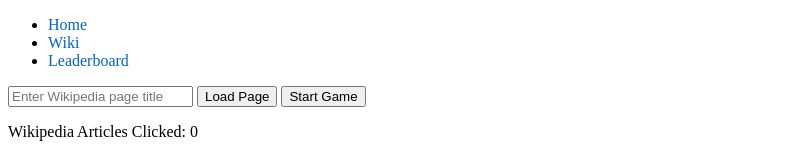
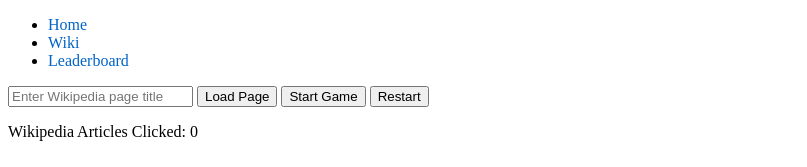
Before and after one commit to jbq2/CS490-wikihunt, a SvelteKit app: page /wiki in a window 1280 px wide. Shown: the top 167 px of the page, without its empty margins (0-807 px from the left). Built offline with nearby package versions, Linux system fonts and the light colour scheme.

Commit message:
created restart button; resets timer, count, page

```diff
--- a/src/shared-components/Timer.svelte
+++ b/src/shared-components/Timer.svelte
@@ -2,6 +2,7 @@
     let minutes = 0;
     let seconds = 0;
     let timer: number;
+    let isRestart = false;
 
     export function startTimer() {
         stop();
@@ -16,11 +17,21 @@
             else {
                 seconds++;
             }
+
+
+            if(isRestart){
+                isRestart = false;
+                minutes = 0;
+                seconds = 0;
+            }
         }, 1000);
     }
 
     export function stop() {
         clearInterval(timer);
+    }
+    export function restart() {
+        isRestart = true;
     }
 </script>
 
--- a/src/shared-components/WikiGame.svelte
+++ b/src/shared-components/WikiGame.svelte
@@ -6,6 +6,7 @@
     let currPage: string = "";
     let endPage: string | undefined = undefined; // has to be different than wikiPage initially
     let count: number = 0;
+    let firstPage:string = "";
 
     let timerComponent: Timer;
 
@@ -27,6 +28,7 @@
         if(currPage === endPage) { // just as an example
             timerComponent.stop();
         }
+
     }
 
 
@@ -101,7 +103,7 @@
     function startGame(): void {
         mediaWikiService.getStartEndWords()
             .then((startAndEnd) => { // gets array from service
-                currPage = startAndEnd[0]; // sets the start word
+                currPage = firstPage = startAndEnd[0]; // sets the start word
                 endPage = startAndEnd[1];
                 console.log(`START:"${currPage}", END: "${endPage}"`);
                 timerComponent.startTimer();
@@ -166,6 +168,13 @@
     <input type="text" bind:value={currPage} placeholder="Enter Wikipedia page title" />
     <button on:click={fetchWikiPage}>Load Page</button>
     <button on:click={startGame}>Start Game</button>
+    <button on:click={() => {
+        currPage = firstPage;
+        timerComponent.restart();
+        count = 0;
+        fetchWikiPage();
+        timerComponent.startTimer();
+    }}>Restart</button>
     <p> Wikipedia Articles Clicked: {count}</p> <!-- counter is at the bottom, not formated the best-->
     <Timer bind:this={ timerComponent } />
     <h1> Title: {currPage} </h1>
```
